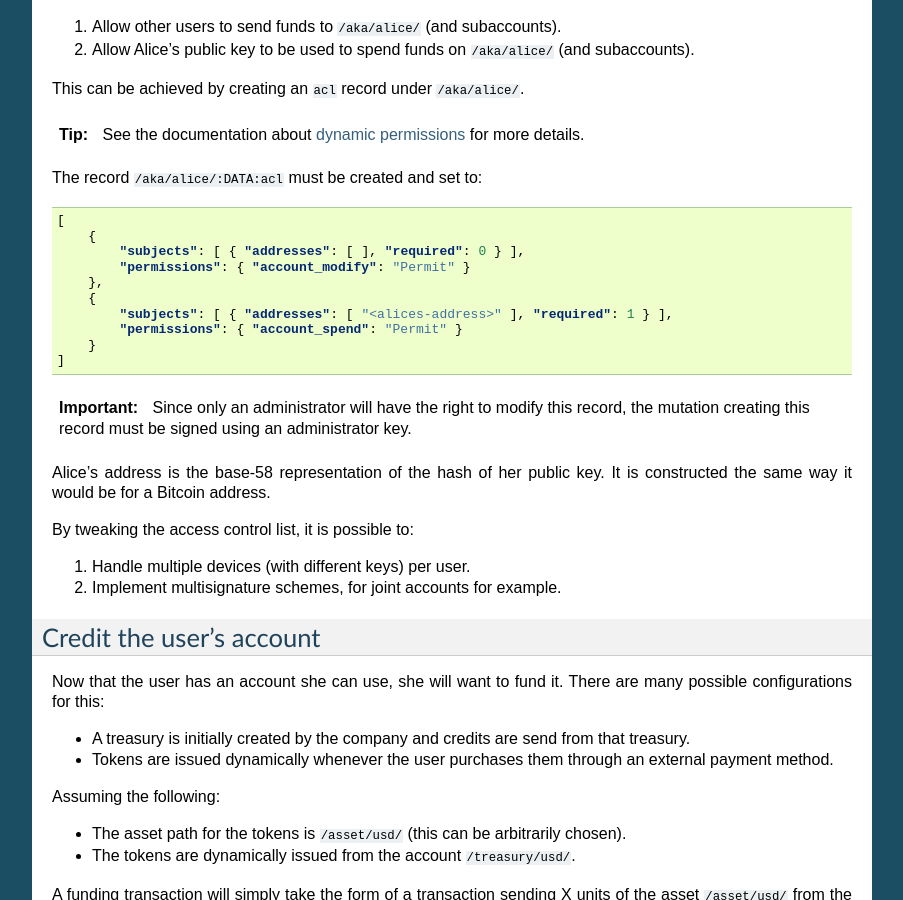
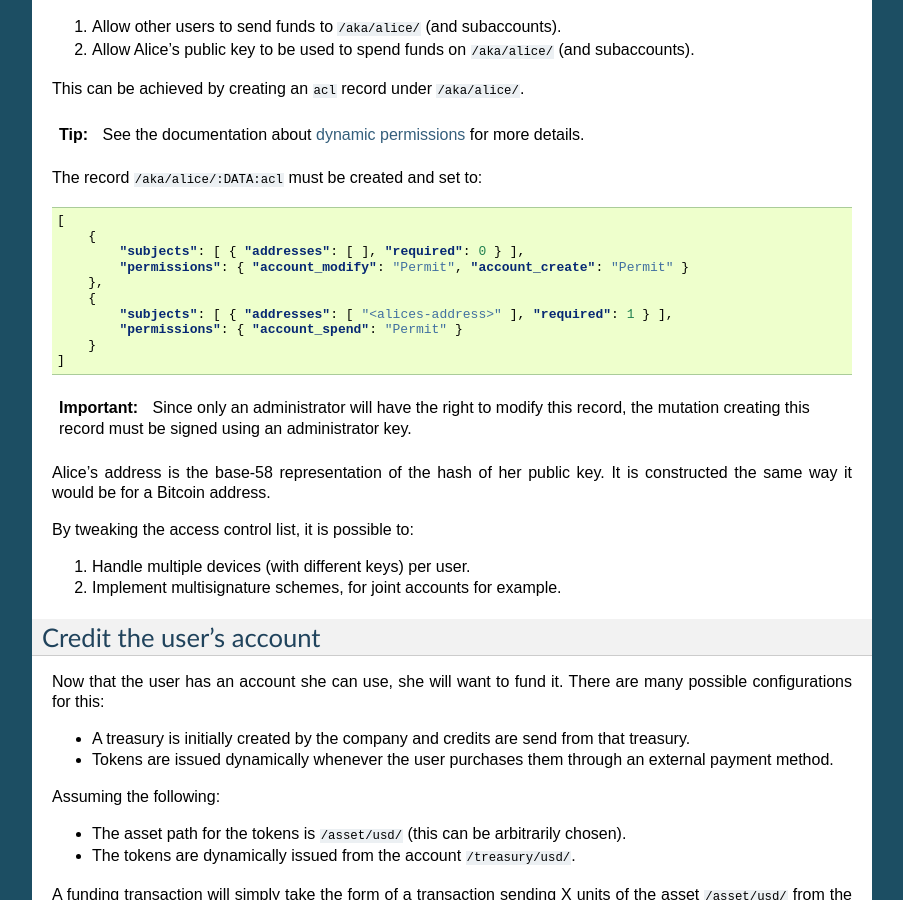
Before and after one commit to openchain/docs, a Sphinx documentation site: the page built from docs/source/ledger-rules/closed-loop.rst, in a window 1280 px wide and 900 px high, scrolled down 927 px. Shown: the whole window, without its empty margins (198-1101 px from the left). Built offline with Sphinx 7.4.7, drawn with Linux system fonts in a browser that asks for light colours.

Commit message:
Fix the ACL template for closed-loop ledgers

```diff
--- a/docs/source/ledger-rules/closed-loop.rst
+++ b/docs/source/ledger-rules/closed-loop.rst
@@ -50,7 +50,7 @@ The record ``/aka/alice/:DATA:acl`` must be created and set to:
     [
         {
             "subjects": [ { "addresses": [ ], "required": 0 } ],
-            "permissions": { "account_modify": "Permit" }
+            "permissions": { "account_modify": "Permit", "account_create": "Permit" }
         },
         {
             "subjects": [ { "addresses": [ "<alices-address>" ], "required": 1 } ],
```
